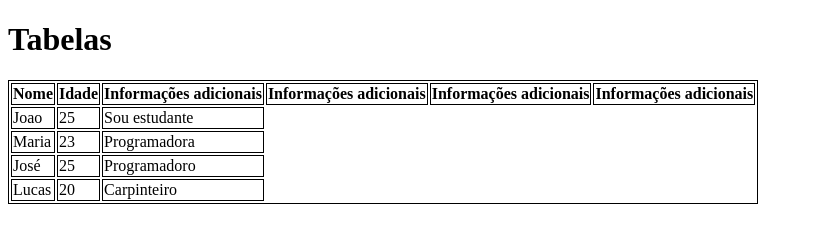
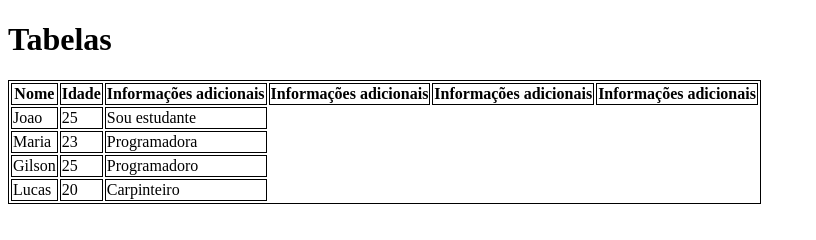
Before and after one commit to Pedros-devs/aula-tabela, a plain HTML site: page index.html in a window 1280 px wide. Shown: the whole page, without its empty margins (0-816 px from the left). Drawn offline with Linux system fonts and the light colour scheme.

Commit message:
Mudando de José para Gilson

```diff
--- a/index.html
+++ b/index.html
@@ -36,7 +36,7 @@
             <td>Programadora</td>
         </tr>
         <tr>
-            <td>José</td>
+            <td>Gilson</td>
             <td>25</td>
             <td>Programadoro</td>
         </tr>
```
